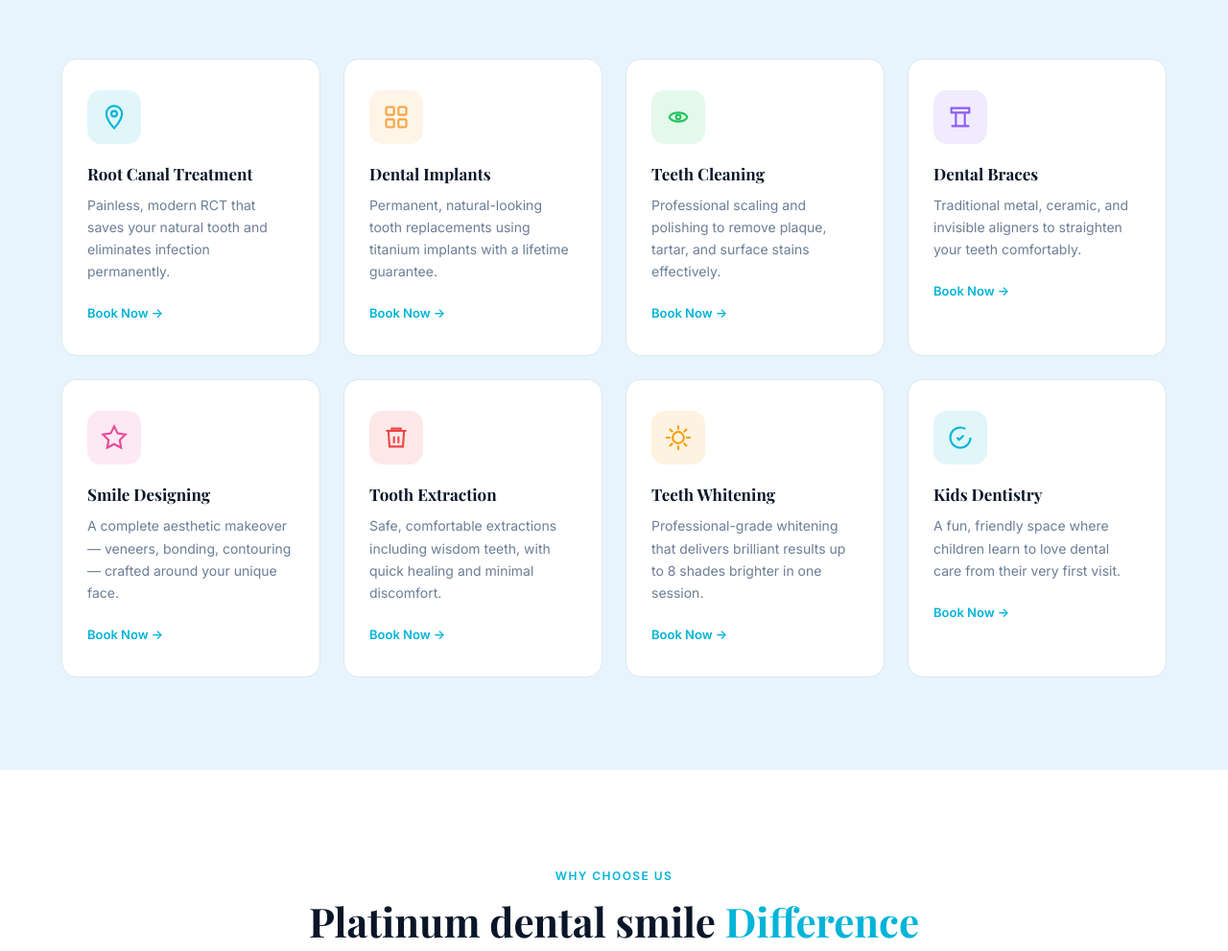
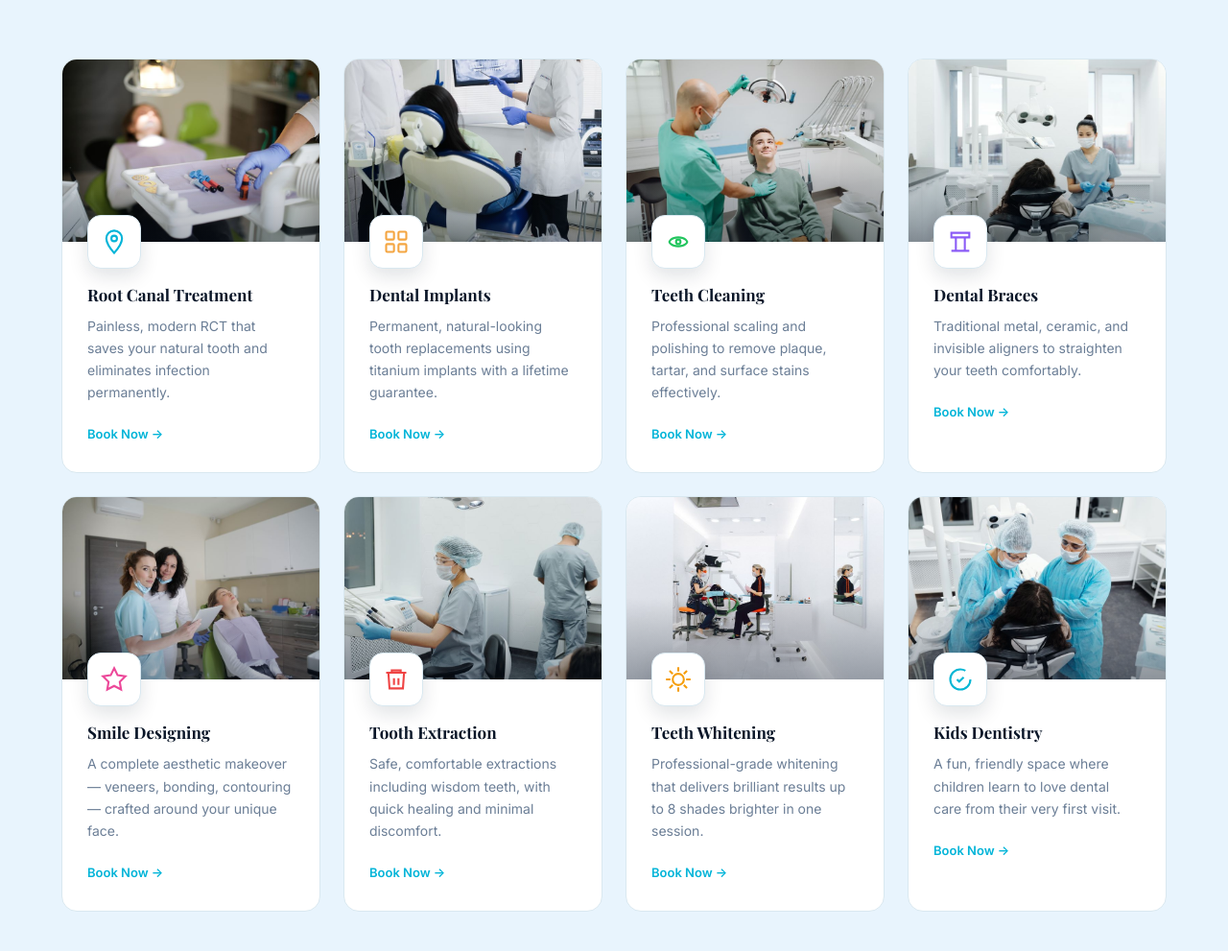
Before and after one commit to Digvijay548/Clinic_website, a plain HTML site: page index.html in a window 1280 px wide. Shown: the part 2016-3007 px from the top of the page at 96% size. Drawn offline with nearby package versions, Linux system fonts and the light colour scheme.

Commit message:
Add service card images with hover effects

```diff
--- a/index.html
+++ b/index.html
@@ -194,6 +194,7 @@
       <div class="services-grid">
 
         <div class="service-card">
+          <div class="service-img"><img src="images/rct.jpg" alt="Root Canal Treatment" loading="lazy" /></div>
           <div class="service-icon" style="--icon-color:#00B4D8">
             <svg width="28" height="28" viewBox="0 0 24 24" fill="none" stroke="currentColor" stroke-width="1.8"><path d="M12 2a7 7 0 0 1 7 7c0 5-7 13-7 13S5 14 5 9a7 7 0 0 1 7-7z"/><circle cx="12" cy="9" r="2.5"/></svg>
           </div>
@@ -203,6 +204,7 @@
         </div>
 
         <div class="service-card">
+          <div class="service-img"><img src="images/implants.jpg" alt="Dental Implants" loading="lazy" /></div>
           <div class="service-icon" style="--icon-color:#F4A642">
             <svg width="28" height="28" viewBox="0 0 24 24" fill="none" stroke="currentColor" stroke-width="1.8"><rect x="3" y="3" width="7" height="7" rx="1"/><rect x="14" y="3" width="7" height="7" rx="1"/><rect x="3" y="14" width="7" height="7" rx="1"/><rect x="14" y="14" width="7" height="7" rx="1"/></svg>
           </div>
@@ -212,6 +214,7 @@
         </div>
 
         <div class="service-card">
+          <div class="service-img"><img src="images/cleaning.jpg" alt="Teeth Cleaning" loading="lazy" /></div>
           <div class="service-icon" style="--icon-color:#22C55E">
             <svg width="28" height="28" viewBox="0 0 24 24" fill="none" stroke="currentColor" stroke-width="1.8"><path d="M4 12s1-4 8-4 8 4 8 4-1 4-8 4-8-4-8-4z"/><circle cx="12" cy="12" r="2"/></svg>
           </div>
@@ -221,6 +224,7 @@
         </div>
 
         <div class="service-card">
+          <div class="service-img"><img src="images/braces.jpg" alt="Dental Braces" loading="lazy" /></div>
           <div class="service-icon" style="--icon-color:#8B5CF6">
             <svg width="28" height="28" viewBox="0 0 24 24" fill="none" stroke="currentColor" stroke-width="1.8"><path d="M4 4h16v4H4z"/><path d="M8 8v12"/><path d="M16 8v12"/><path d="M4 20h16"/></svg>
           </div>
@@ -230,6 +234,7 @@
         </div>
 
         <div class="service-card">
+          <div class="service-img"><img src="images/smile-design.jpg" alt="Smile Designing" loading="lazy" /></div>
           <div class="service-icon" style="--icon-color:#EC4899">
             <svg width="28" height="28" viewBox="0 0 24 24" fill="none" stroke="currentColor" stroke-width="1.8"><path d="M12 2l3.09 6.26L22 9.27l-5 4.87 1.18 6.88L12 17.77l-6.18 3.25L7 14.14 2 9.27l6.91-1.01z"/></svg>
           </div>
@@ -239,6 +244,7 @@
         </div>
 
         <div class="service-card">
+          <div class="service-img"><img src="images/extraction.jpg" alt="Tooth Extraction" loading="lazy" /></div>
           <div class="service-icon" style="--icon-color:#EF4444">
             <svg width="28" height="28" viewBox="0 0 24 24" fill="none" stroke="currentColor" stroke-width="1.8"><path d="M3 6h18M8 6V4h8v2M19 6l-1 14H6L5 6"/><path d="M10 11v6M14 11v6"/></svg>
           </div>
@@ -248,6 +254,7 @@
         </div>
 
         <div class="service-card">
+          <div class="service-img"><img src="images/whitening.jpg" alt="Teeth Whitening" loading="lazy" /></div>
           <div class="service-icon" style="--icon-color:#F59E0B">
             <svg width="28" height="28" viewBox="0 0 24 24" fill="none" stroke="currentColor" stroke-width="1.8"><circle cx="12" cy="12" r="5"/><path d="M12 1v4M12 19v4M4.22 4.22l2.83 2.83M16.95 16.95l2.83 2.83M1 12h4M19 12h4M4.22 19.78l2.83-2.83M16.95 7.05l2.83-2.83"/></svg>
           </div>
@@ -257,6 +264,7 @@
         </div>
 
         <div class="service-card">
+          <div class="service-img"><img src="images/kids.jpg" alt="Kids Dentistry" loading="lazy" /></div>
           <div class="service-icon" style="--icon-color:#06B6D4">
             <svg width="28" height="28" viewBox="0 0 24 24" fill="none" stroke="currentColor" stroke-width="1.8"><path d="M9 12l2 2 4-4"/><path d="M21 12c0 4.97-4.03 9-9 9s-9-4.03-9-9 4.03-9 9-9c1.66 0 3.21.45 4.55 1.23"/></svg>
           </div>
--- a/style.css
+++ b/style.css
@@ -535,12 +535,35 @@ input, select, textarea { font-family: var(--font-body); font-size: 15px; }
   background: white;
   border: 1px solid var(--border);
   border-radius: var(--radius);
-  padding: 32px 26px;
+  padding: 0 0 28px;
   transition: var(--transition);
   position: relative;
   overflow: hidden;
   cursor: default;
 }
+
+.service-img {
+  height: 190px;
+  overflow: hidden;
+  position: relative;
+}
+
+.service-img img {
+  width: 100%;
+  height: 100%;
+  object-fit: cover;
+  transition: transform 0.45s ease;
+}
+
+.service-img::after {
+  content: '';
+  position: absolute;
+  inset: 0;
+  background: linear-gradient(180deg, transparent 55%, rgba(10,22,40,0.35));
+  pointer-events: none;
+}
+
+.service-card:hover .service-img img { transform: scale(1.08); }
 
 .service-card::after {
   content: '';
@@ -562,17 +585,21 @@ input, select, textarea { font-family: var(--font-body); font-size: 15px; }
 .service-card:hover::after { transform: scaleX(1); }
 
 .service-icon {
+  position: relative;
+  z-index: 1;
   width: 56px; height: 56px;
-  background: color-mix(in srgb, var(--icon-color) 12%, transparent);
+  background: white;
+  border: 1px solid var(--border);
   border-radius: 14px;
   display: flex; align-items: center; justify-content: center;
-  margin-bottom: 20px;
+  margin: -28px 26px 16px;
+  box-shadow: 0 8px 20px rgba(10,22,40,0.12);
   color: var(--icon-color);
   transition: var(--transition);
 }
 
 .service-card:hover .service-icon {
-  background: color-mix(in srgb, var(--icon-color) 20%, transparent);
+  background: color-mix(in srgb, var(--icon-color) 10%, white);
   transform: scale(1.08);
 }
 
@@ -583,6 +610,7 @@ input, select, textarea { font-family: var(--font-body); font-size: 15px; }
   color: var(--navy);
   margin-bottom: 10px;
   line-height: 1.3;
+  padding: 0 26px;
 }
 
 .service-desc {
@@ -590,6 +618,7 @@ input, select, textarea { font-family: var(--font-body); font-size: 15px; }
   color: var(--muted);
   line-height: 1.65;
   margin-bottom: 18px;
+  padding: 0 26px;
 }
 
 .service-link {
@@ -598,6 +627,7 @@ input, select, textarea { font-family: var(--font-body); font-size: 15px; }
   color: var(--teal);
   transition: var(--transition);
   display: inline-flex; align-items: center; gap: 4px;
+  margin: 0 26px;
 }
 .service-link:hover { gap: 8px; }
 
```
Also changed, not shown: images/braces.jpg (added), images/cleaning.jpg (added), images/extraction.jpg (added), images/implants.jpg (added), images/kids.jpg (added), images/rct.jpg (added), images/smile-design.jpg (added), images/whitening.jpg (added).
